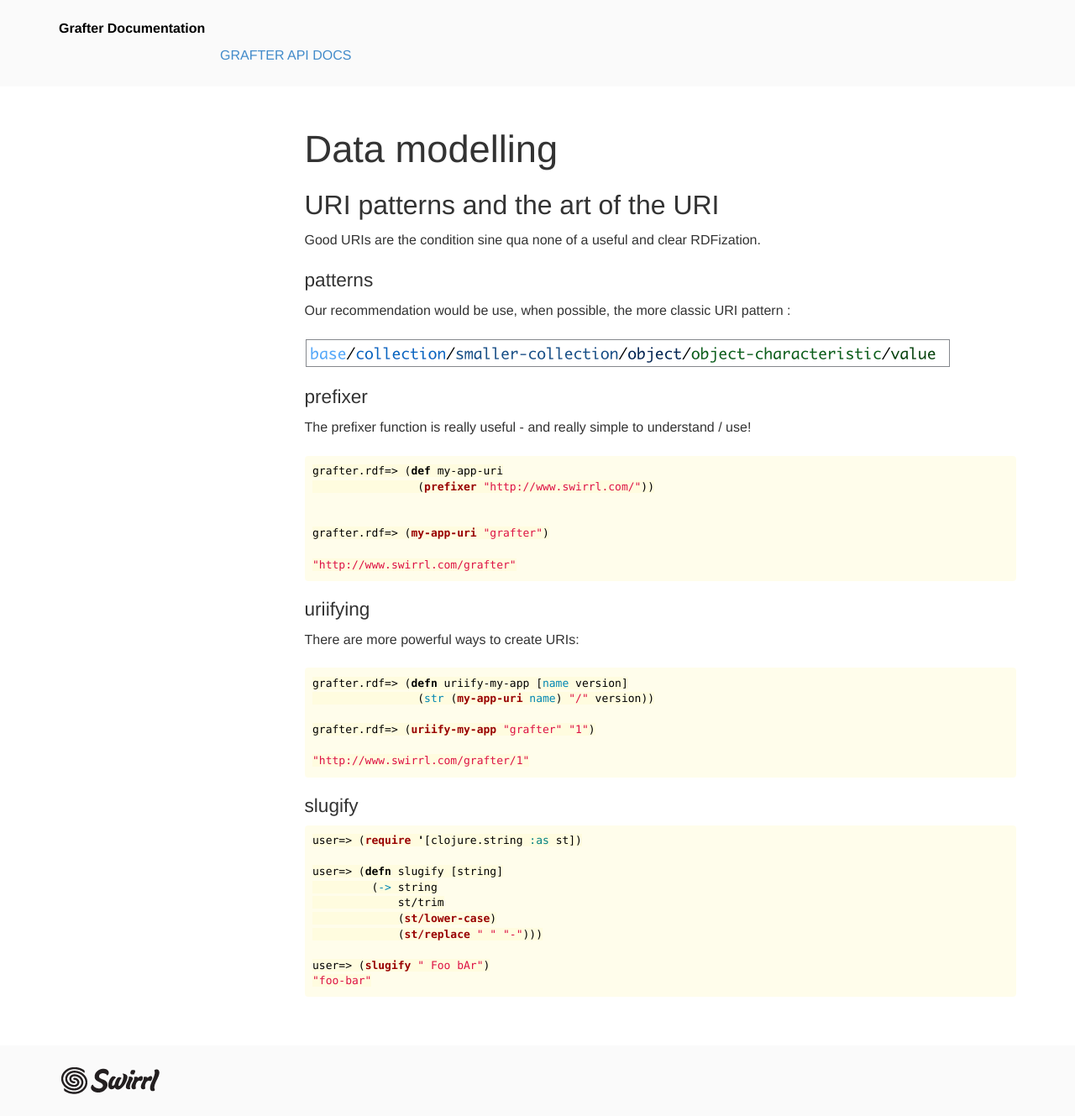
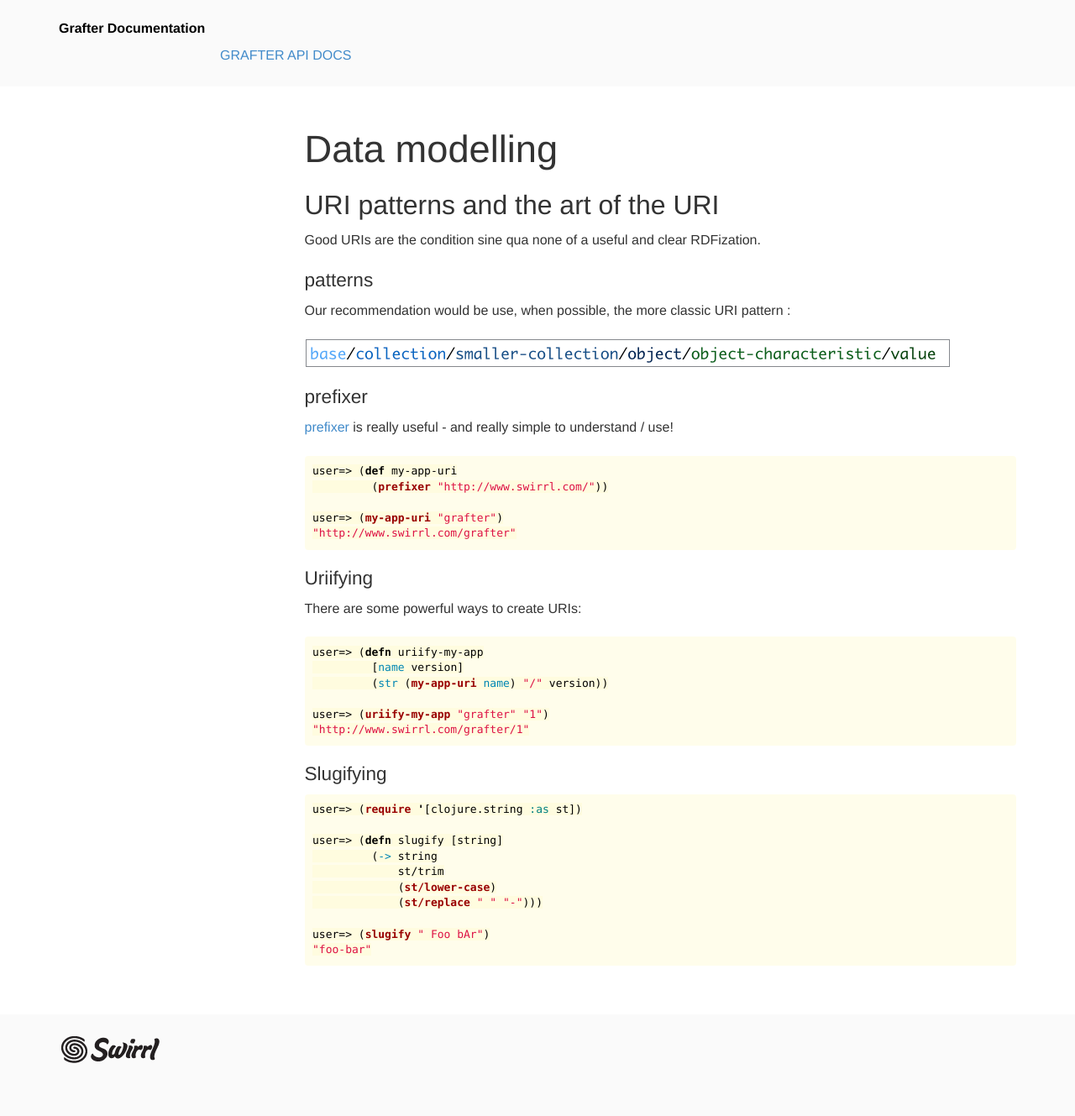
Before and after one commit to Swirrl/grafter-docs, a Jekyll site: the page built from _howto/410_uri_patterns.md, in a window 1280 px wide. Shown: the whole page at 84% size. Built offline with Jekyll 4.4.1, drawn with Linux system fonts in a browser that asks for light colours; after the commit the page ends 1292 px from its top, so only the background shows below that.

Commit message:
added links in the whole How To section

```diff
--- a/_howto/410_uri_patterns.md
+++ b/_howto/410_uri_patterns.md
@@ -17,36 +17,34 @@ Our recommendation would be use, when possible, the more classic URI pattern :
 
 ### prefixer
 
-The prefixer function is really useful - and really simple to understand / use!
+[prefixer](http://api.grafter.org/0.2/grafter.rdf.html#var-prefixer){:target="_blank"} is really useful - and really simple to understand / use!
 
 {% highlight clojure %}
 
-grafter.rdf=> (def my-app-uri
-                (prefixer "http://www.swirrl.com/"))
+user=> (def my-app-uri
+         (prefixer "http://www.swirrl.com/"))
 
-
-grafter.rdf=> (my-app-uri "grafter")
-
+user=> (my-app-uri "grafter")
 "http://www.swirrl.com/grafter"
 
 {% endhighlight %}
 
-### uriifying
+### Uriifying
 
-There are more powerful ways to create URIs:
+There are some powerful ways to create URIs:
 
 {% highlight clojure %}
 
-grafter.rdf=> (defn uriify-my-app [name version]
-                (str (my-app-uri name) "/" version))
+user=> (defn uriify-my-app
+         [name version]
+         (str (my-app-uri name) "/" version))
 
-grafter.rdf=> (uriify-my-app "grafter" "1")
-
+user=> (uriify-my-app "grafter" "1")
 "http://www.swirrl.com/grafter/1"
 
 {% endhighlight %}
 
-### slugify
+### Slugifying
 
 {% highlight clojure %}
 
```
Also changed, not shown: _howto/210_convert_cell_level_values.md (+1 -1 lines), _howto/220_row_level_transformations.md (+4 -2 lines), _howto/230_filter_rows.md (+1 -1 lines), _howto/310_linked_data_template.md (+4 -1 lines), _howto/510_lookup_tables.md (+3 -3 lines).
